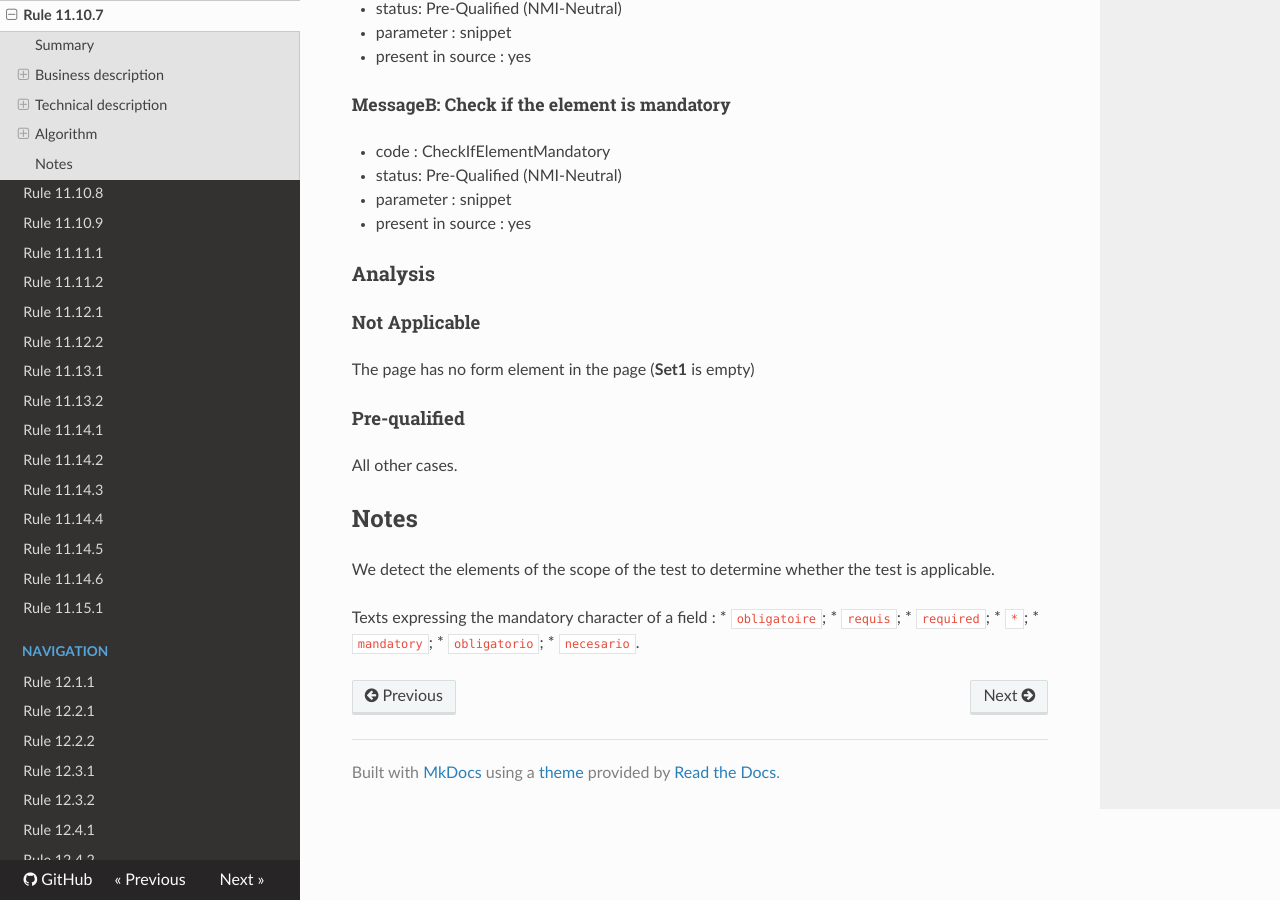
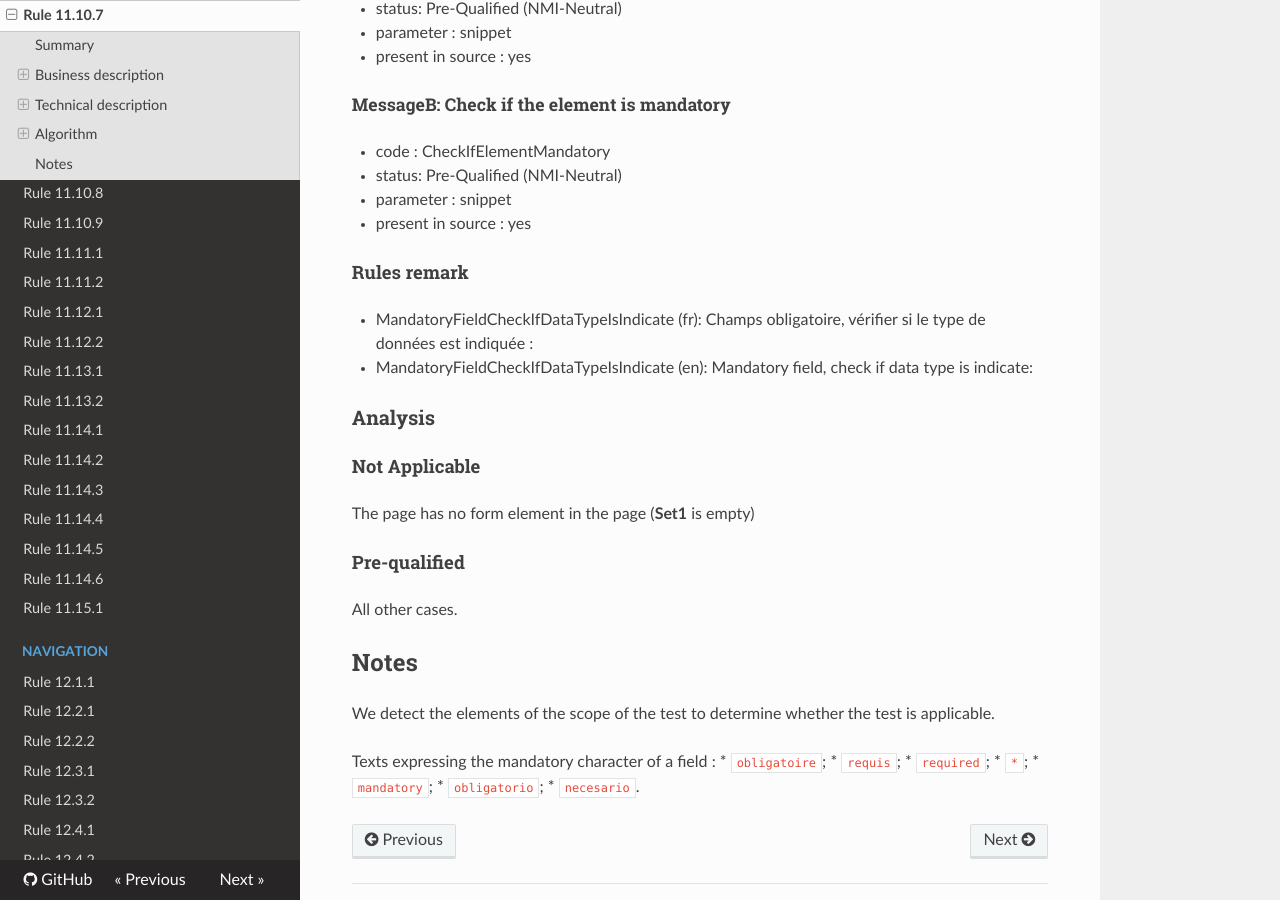
Before and after one commit to Tanaguru/RGAA3-2016, an MkDocs documentation site: the page built from docs/Rule-11-10-7.md, in a window 1280 px wide and 900 px high, scrolled down 1944 px. Built offline with MkDocs 1.6.1, drawn with Linux system fonts in a browser that asks for light colours; nearby versions of some CDN libraries; old or Windows-style settings are respelled for this version of MkDocs.

Commit message:
Update tests 11.10.7

```diff
--- a/docs/Rule-11-10-7.md
+++ b/docs/Rule-11-10-7.md
@@ -91,6 +91,11 @@ For each element return true-result of **Test2**, raise a MessageA.
 -   parameter : snippet
 -   present in source : yes
 
+#### Rules remark
+
+ * MandatoryFieldCheckIfDataTypeIsIndicate (fr): Champs obligatoire, v&eacute;rifier si le type de donn&eacute;es est indiqu&eacute;e :
+ * MandatoryFieldCheckIfDataTypeIsIndicate (en): Mandatory field, check if data type is indicate:
+
 ### Analysis
 
 #### Not Applicable
```
Also changed, not shown: 3 other files.
